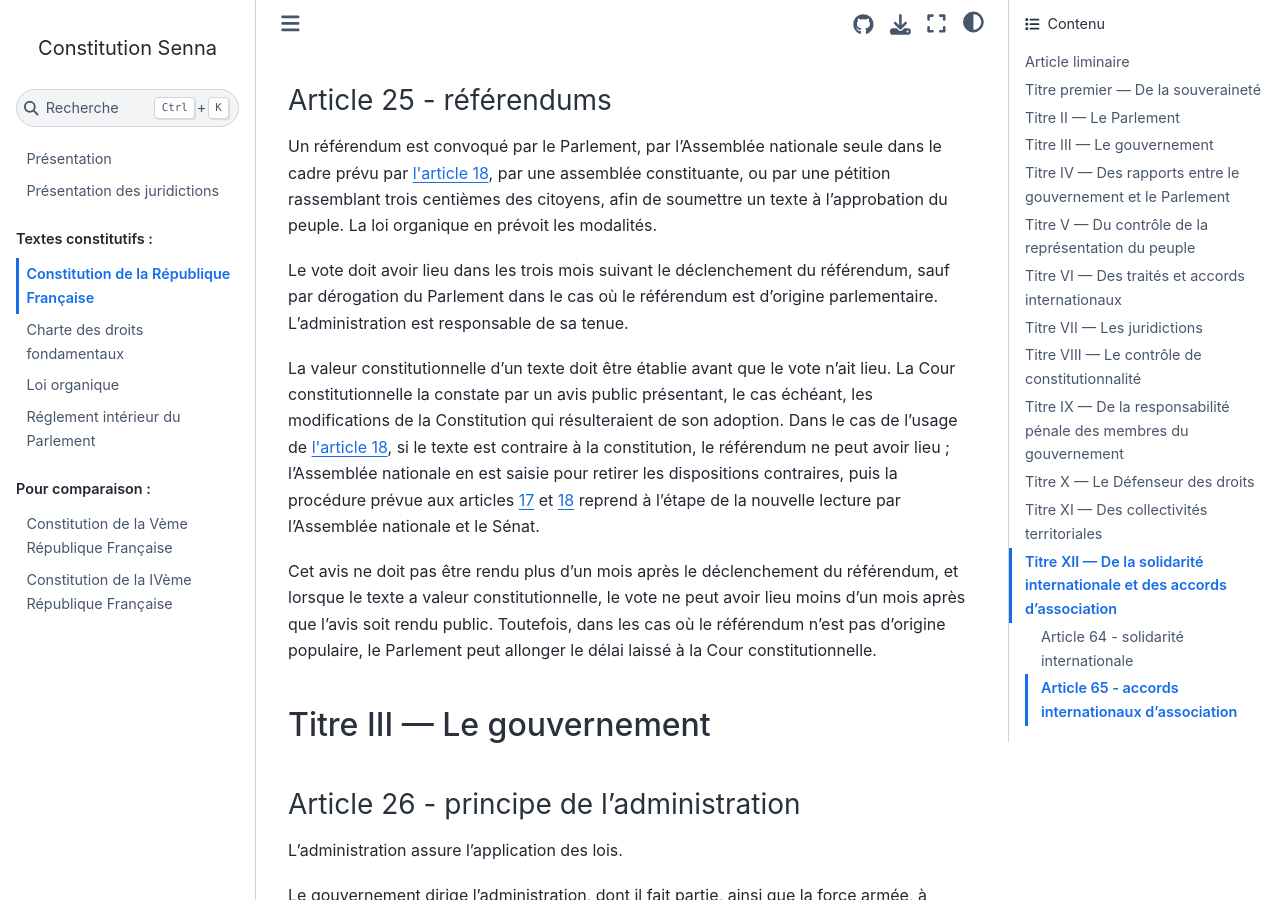
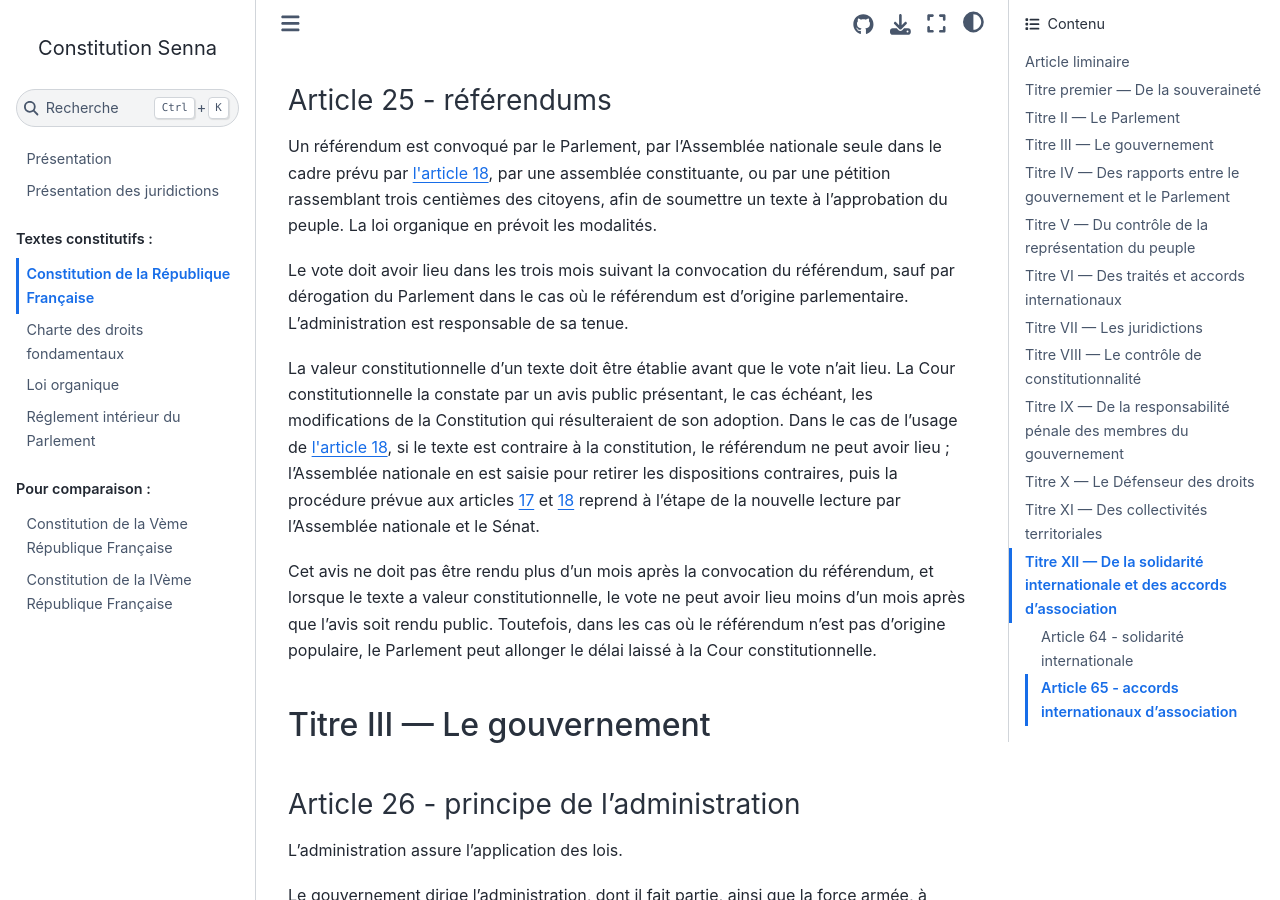
Before and after one commit to Gouvernathor/senna, a Sphinx documentation site: the page built from source/constitution.rst, in a window 1280 px wide and 900 px high, scrolled down 8618 px. Built offline with Sphinx 7.4.7 and the Sphinx Book theme 1.1.4, drawn with Linux system fonts in a browser that asks for light colours.

Commit message:
Homogénéisation de la formulation

```diff
--- a/source/constitution.rst
+++ b/source/constitution.rst
@@ -220,11 +220,11 @@
 
 Un référendum est convoqué par le Parlement, par l'Assemblée nationale seule dans le cadre prévu par :artref:`adoption par une seule assemblée`, par une assemblée constituante, ou par une pétition rassemblant trois centièmes des citoyens, afin de soumettre un texte à l'approbation du peuple. La loi organique en prévoit les modalités.
 
-Le vote doit avoir lieu dans les trois mois suivant le déclenchement du référendum, sauf par dérogation du Parlement dans le cas où le référendum est d'origine parlementaire. L'administration est responsable de sa tenue.
+Le vote doit avoir lieu dans les trois mois suivant la convocation du référendum, sauf par dérogation du Parlement dans le cas où le référendum est d'origine parlementaire. L'administration est responsable de sa tenue.
 
 La valeur constitutionnelle d'un texte doit être établie avant que le vote n'ait lieu. La Cour constitutionnelle la constate par un avis public présentant, le cas échéant, les modifications de la Constitution qui résulteraient de son adoption. Dans le cas de l'usage de :artref:`adoption par une seule assemblée`, si le texte est contraire à la constitution, le référendum ne peut avoir lieu ; l'Assemblée nationale en est saisie pour retirer les dispositions contraires, puis la procédure prévue aux articles :artnumref:`navette parlementaire et CMP` et :artnumref:`adoption par une seule assemblée` reprend à l'étape de la nouvelle lecture par l'Assemblée nationale et le Sénat.
 
-Cet avis ne doit pas être rendu plus d'un mois après le déclenchement du référendum, et lorsque le texte a valeur constitutionnelle, le vote ne peut avoir lieu moins d'un mois après que l'avis soit rendu public. Toutefois, dans les cas où le référendum n'est pas d'origine populaire, le Parlement peut allonger le délai laissé à la Cour constitutionnelle.
+Cet avis ne doit pas être rendu plus d'un mois après la convocation du référendum, et lorsque le texte a valeur constitutionnelle, le vote ne peut avoir lieu moins d'un mois après que l'avis soit rendu public. Toutefois, dans les cas où le référendum n'est pas d'origine populaire, le Parlement peut allonger le délai laissé à la Cour constitutionnelle.
 
 ---------------------------
 Titre III — Le gouvernement
```
